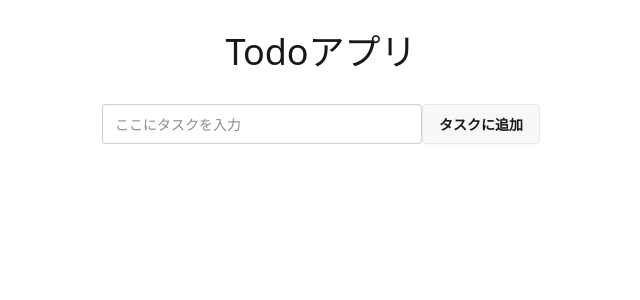
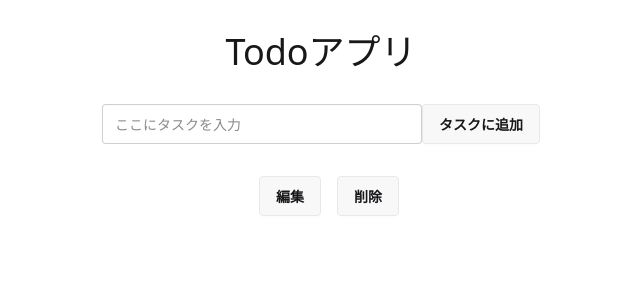
Before and after one commit to pekoemood/ReactTodo, a React (Vite) app: page / in a window 1280 px wide. Both pictures are taken after a click on the button "タスクに追加". Shown: the top 300 px of the page, without its empty margins (319-959 px from the left). Built offline with nearby package versions, Linux system fonts and the light colour scheme.

Commit message:
Reactチュートリアル学習開始7日目

```diff
--- a/src/App.tsx
+++ b/src/App.tsx
@@ -4,13 +4,26 @@ let nextId = 0
 const App = () => {
   const [todos, setTodos] = useState([])
   const [text, setText] = useState();
-  function addTask(e) {
-    setTodos((pres) => [...pres, {id: nextId++, task: e.target.value}])
-    console.log(todos);
+  const [isAcitve, setIsActive] = useState(false);
+  function addTask() {
+    setTodos((pres) => [...pres, {id: nextId++, task: text}])
+    setText('');
   }
 
-  function inputText() {
+  function input(e) {
+    setText(e.target.value);
+  }
 
+  function deleteTask(todoId) {
+    setTodos((pres) => {
+      return pres.filter((todo) => todo.id !== todoId)
+  })
+}
+
+  function editTask(todoId, e) {
+    setTodos((prevs) => {
+      return prevs.map((todo) => todo.id === todoId ? {...todo, task: e.target.value} : todo)
+    })
   }
 
 
@@ -18,18 +31,19 @@ const App = () => {
     <>
     <div className="container mx-auto text-center">
       <h1 className="text-4xl my-8">Todoアプリ</h1>
-      <input value={text} type="text" placeholder="ここにタスクを入力" className="input mb-8" />
-      <button onClick={inputText} className="btn mb-8">タスクに追加</button>
+      <input value={text} onChange={(e) => input(e)} type="text" placeholder="ここにタスクを入力" className="input mb-8" />
+      <button onClick={addTask} className="btn mb-8">タスクに追加</button>
       <ol>
-        {todos.map((todo) => (
-          <li className="text-2xl mb-4">{todo.task}</li>
-        )
-        )}
+        {todos.map((todo) =>
+          <div className="flex justify-center space-x-4">
+            { isAcitve ? <input value={todo.task} onChange={(e) => editTask(todo.id, e)} type="text" placeholder="ここにタスクを入力" className="input mb-8" /> :
+                                 <li key={todo.id} className="text-2xl mb-4">{todo.task}</li>}
+            <button className="btn" onClick={() => setIsActive(!isAcitve)}>{isAcitve ? '保存' : '編集'}</button>
+            <button className="btn" onClick={() => deleteTask(todo.id)}>削除</button>
+          </div>)
+        }
       </ol>
     </div>
-
-
-
     </>
 
   )
```
